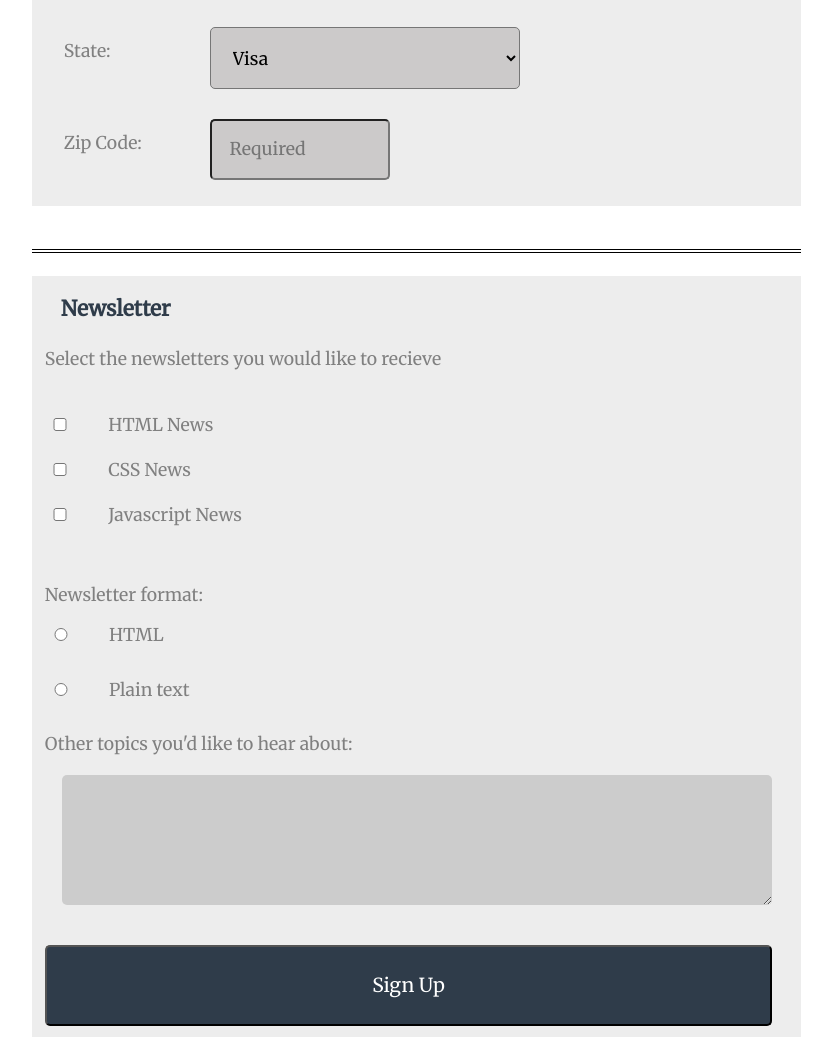
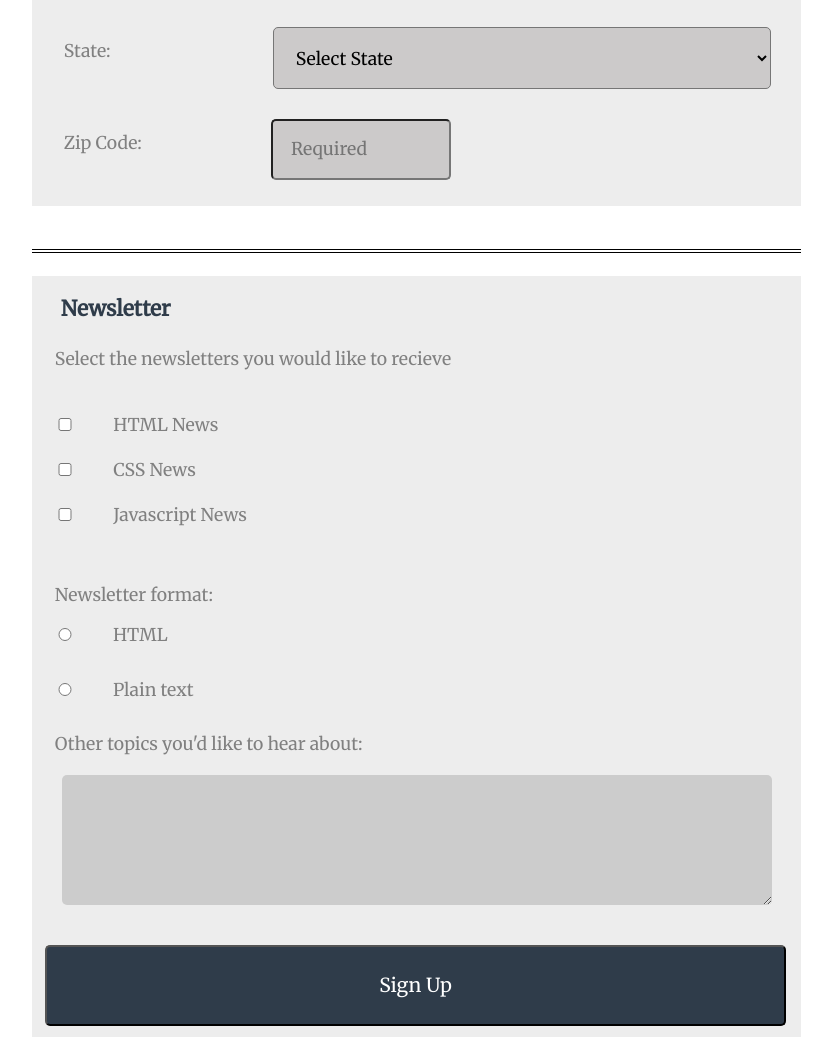
Before and after one commit to SandraAlSaig/SandraS_Project3, a plain HTML site: page index.html in a window 1280 px wide. Shown: the part 789-1826 px from the top of the page, without its empty margins (224-1056 px from the left). Drawn offline with Linux system fonts and the light colour scheme.

Commit message:
Still just updating the bottom part of the form.

```diff
--- a/CSS/Styles.css
+++ b/CSS/Styles.css
@@ -48,7 +48,7 @@ textarea {
   width: 100%;
   height: 130px;
   max-width: 320px;
-  background-color: #e7e7e7;
+  background-color: #cccaca;
   border-radius: 5px;
   border: none;
   margin: 0 auto;
@@ -112,7 +112,8 @@ button {
 }
 .sub-header {
   color: #908e8e;
-  margin: 0 2em;
+  margin: 0 .5em;
+  font-weight: bold;
   text-align: center;
 }
 hr {
@@ -141,6 +142,9 @@ hr {
 .contact_info {
   padding: 15px;
 }
+input:focus, textarea:focus {
+  background-color: #e7e7e7;
+}
 .zip{
   margin-right: 130px;;
   max-width: 180px;
@@ -154,25 +158,26 @@ hr {
 .news {
   padding: .3em;
 }
+.newstext{
+  margin-left: 10px;
+}
 #news_format_HTML,
 #plain_text{
   width: 20px;
   margin: 0;
-  margin-left: 6px;
-
+  margin-left: 10px;
 }
 #newsletter_HTML,
 #newsletter_CSS,
 #newsletter_Javascript {
   width: 20px;
   padding: 5px;
-  margin: 0;
+  margin-left: 5px;
 }
 .checkboxradio {
   margin-left: 20px;
   margin-top: -30px;
 }
-
 footer {
   width: 100%;
   margin-top: auto;
@@ -205,6 +210,10 @@ footer {
     margin: 0 auto;
     font-size: 1.1em;
   }
+  fieldset{
+    width: 768px;
+    max-width: 768px
+  }
   input, label {
       display: inline-block;
   }
@@ -213,7 +222,8 @@ footer {
     background-color: #cccaca;
     border-radius: 5px;
     padding: 1em;
-    width: 550px;
+    width: 70%;
+    max-width: 769px;
     align-self: flex-end;
     margin-right: 0;
   }
@@ -221,8 +231,12 @@ footer {
     display: flex;
     justify-content: space-between;
   }
+  .zip{
+    margin-right: 320px;;
+    max-width: 180px;
+  }
   textarea {
-    width: 710px;
+    width: 100%;
     max-width: 710px;
     background-color: #ccc;
     border-radius: 5px;
--- a/index.html
+++ b/index.html
@@ -49,11 +49,11 @@
       </div>
       <div class="contact_info">
       <label for="phone">Phone Number:</label>
-      <input type="number" id="phone" name="user_phone" placeholder="Required">
+      <input type="number" id="phone" name="user_phone" placeholder="Required" required>
       </div>
       <div class="contact_info">
       <label for="street">Street Address:</label>
-      <input type="text" id="street" name="user_street" placeholder="Required">
+      <input type="text" id="street" name="user_street" placeholder="Required" required>
       </div>
       <div class="contact_info">
       <label for="city">City:</label>
@@ -62,14 +62,62 @@
       <div class="contact_info">
       <label for="state">State:</label>
       <select id="state" name="user_state">
-        <option value="visa">Visa</option>
-        <option value="mc">Mastercard</option>
-        <option value="amex">American Express</option>
+        <option value="select-state" class="state">Select State</option>
+        <option value="alabama">Alabama </option>
+        <option value="alaska">Alaska</option>
+        <option value="arizona">Arizona</option>
+        <option value="arkansas">Arkansas </option>
+        <option value="california">California</option>
+        <option value="colorado">Colorado</option>
+        <option value="connecticut">Connecticut </option>
+        <option value="delaware">Delaware</option>
+        <option value="florida">Florida</option>
+        <option value="georgia">Georgia</option>
+        <option value="hawaii">Hawaii</option>
+        <option value="idaho">Idaho</option>
+        <option value="illionois">Illinois </option>
+        <option value="indiana">Indiana</option>
+        <option value="iowa">Iowa</option>
+        <option value="kansas">Kansas</option>
+        <option value="kentucky">Kentucky</option>
+        <option value="louisiana">Louisiana</option>
+        <option value="maine">Maine</option>
+        <option value="maryland">Maryland</option>
+        <option value="massachusetts">Massachusetts</option>
+        <option value="michigan">Michigan</option>
+        <option value="minnesota">Minnesota</option>
+        <option value="mississippi">Mississippi</option>
+        <option value="missouri">Missouri</option>
+        <option value="montana">Montana</option>
+        <option value="nebraska">Nebraska</option>
+        <option value="nevada">Nevada</option>
+        <option value="newhampshire">New Hampshire</option>
+        <option value="newjersey">New Jersey</option>
+        <option value="newmexico">New Mexico</option>
+        <option value="newyork">New York</option>
+        <option value="northcarolina">North Carolina</option>
+        <option value="northdakota">North Dakota</option>
+        <option value="ohio">Ohio</option>
+        <option value="oklahoma">Oklahoma</option>
+        <option value="oregon">Oregon</option>
+        <option value="pennsylvania">Pennsylvania</option>
+        <option value="rhodeisland">Rhode Island</option>
+        <option value="southcarolina">South Carolina</option>
+        <option value="southdakota">South Dakota</option>
+        <option value="tennessee">Tennessee</option>
+        <option value="texas">Texas</option>
+        <option value="utah">Utah</option>
+        <option value="vermont">Vermont</option>
+        <option value="virginia">Virginia</option>
+        <option value="washington">Washington</option>
+        <option value="westvirginia">West Virginia</option>
+        <option value="wisconsin">Wisconsin</option>
+        <option value="wyoming">Wyoming</option>
       </select>
       </div>
       <div class="contact_info">
       <label for="zipcode">Zip Code:</label>
-      <input  class="zip" type="text" id="zipcode" name="user_zipcode" placeholder="Required">
+      <input  class="zip" type="text" id="zipcode" name="user_zipcode" placeholder="Required" required>
       </div>
 
   </fieldset>
@@ -85,7 +133,7 @@
 
     <legend class="sub-heads">Newsletter</legend>
 
-    <p>Select the newsletters you would like to recieve</p>
+    <p class="newstext">Select the newsletters you would like to recieve</p>
     <br>
     <br>
     <div class="news">
@@ -105,7 +153,7 @@
     <br>
     <br>
 
-    <p>Newsletter format:</p>
+    <p class="newstext">Newsletter format:</p>
     <br>
     <div>
     <input type="radio" name="news_format" id="news_format_HTML" value="HTML">
@@ -119,7 +167,7 @@
     <br>
 
 
-    <p>Other topics you'd like to hear about: </p><br>
+    <p class="newstext">Other topics you'd like to hear about: </p><br>
 
     <textarea id="other-topics" name="name"></textarea>
     <br><br>
```
